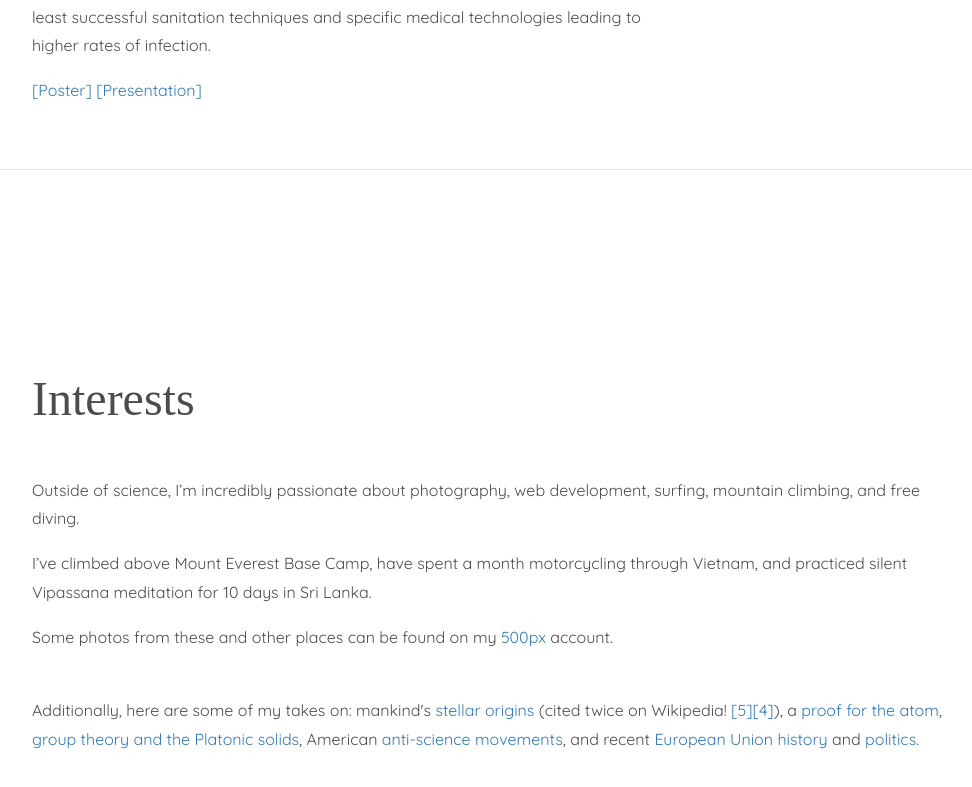
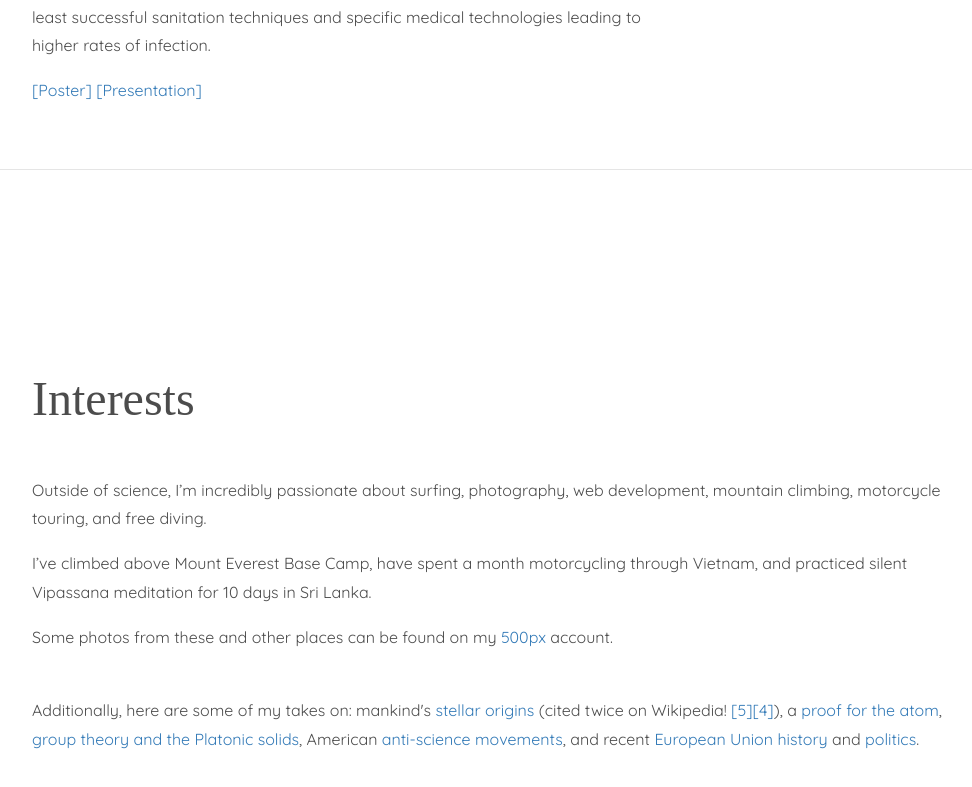
Before and after one commit to gsivulka/gsivulka.github.io, a plain HTML site: page index.html in a window 1280 px wide. Shown: the part 4765-5552 px from the top of the page, without its empty margins (288-1260 px from the left). Drawn offline with nearby package versions, Linux system fonts and the light colour scheme; a web font is replaced by a local one.

Commit message:
Interests

```diff
--- a/index.html
+++ b/index.html
@@ -458,7 +458,7 @@
     <section class="resume-section p-3 p-lg-5 d-flex align-items-center" id="interests">
       <div class="w-100">
         <h2 class="mb-5">Interests</h2>
-        <p>Outside of science, I’m incredibly passionate about photography, web development, surfing, mountain climbing, and free diving. </p><p> I’ve climbed above Mount Everest Base Camp, have spent a month motorcycling through Vietnam, and practiced silent Vipassana meditation for 10 days in Sri Lanka. </p>
+        <p>Outside of science, I’m incredibly passionate about surfing, photography, web development, mountain climbing, motorcycle touring, and free diving. </p><p> I’ve climbed above Mount Everest Base Camp, have spent a month motorcycling through Vietnam, and practiced silent Vipassana meditation for 10 days in Sri Lanka. </p>
         <p>Some photos from these and other places can be found on my <a href="https://www.500px.com/sivulka">500px</a> account.</p>
 	<br />
 	<p>Additionally, here are some of my takes on: mankind's <a href="http://large.stanford.edu/courses/2017/ph241/sivulka1/">stellar origins</a> (cited twice on Wikipedia! <a href="https://en.wikipedia.org/wiki/S-process">[5]</a><a href="https://en.wikipedia.org/wiki/Paul_W._Merrill">[4]</a>), a <a href="http://large.stanford.edu/courses/2017/ph241/sivulka2/">proof for the atom</a>, <a href="/109.pdf">group theory and the Platonic solids</a>, American <a href="/PWR2.pdf">anti-science movements</a>, and recent <a href="/EU1.pdf">European Union history</a> and <a href="/EU2.pdf">politics</a>.</p>
```
